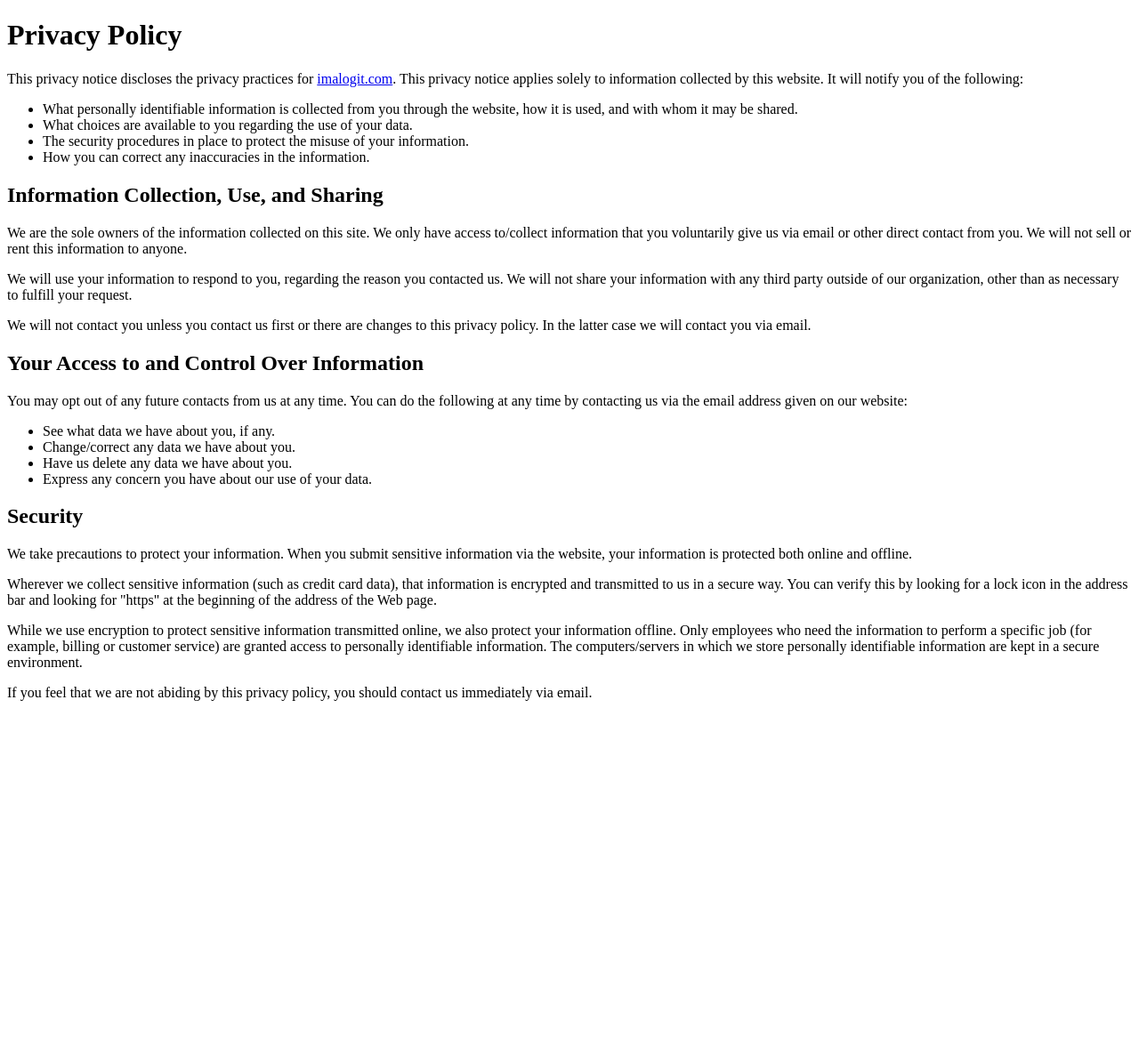
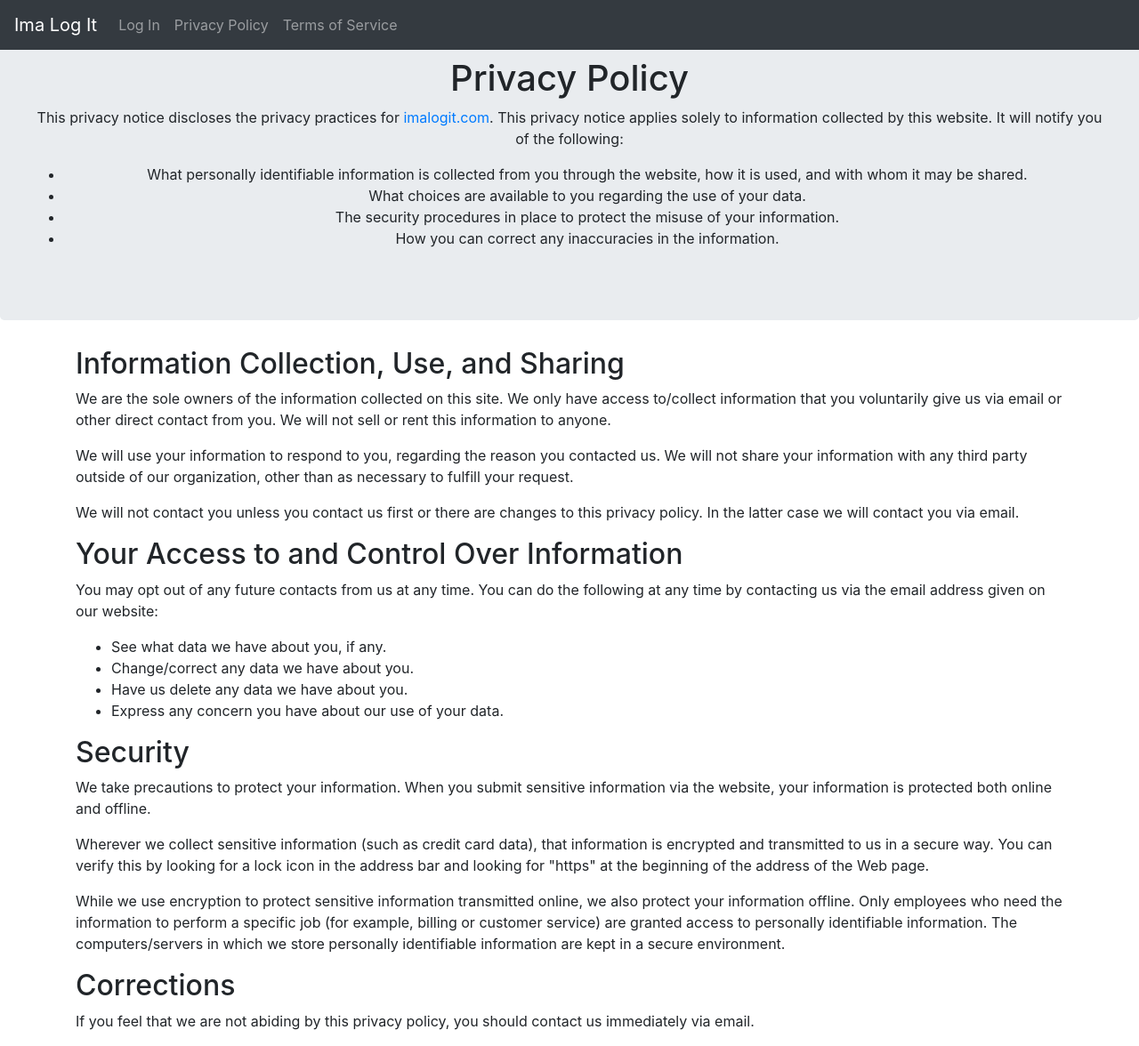
Before and after one commit to GeorgeHernandez/imalogit, a plain HTML site: page privacyPolicy.html in a window 1280 px wide. Shown: the whole page at 89% size. Before the commit the page ends 804 px from the top, so only its background shows below. Drawn offline with nearby package versions, Linux system fonts and the light colour scheme.

Commit message:
Basic Bootstrap in place.

```diff
--- a/privacyPolicy.html
+++ b/privacyPolicy.html
@@ -3,12 +3,20 @@
 <head>
   <meta charset="utf-8">
   <title>Privacy Policy</title>
+  <!-- favicon stuff: -->
   <link rel="apple-touch-icon" sizes="180x180" href="/apple-touch-icon.png">
   <link rel="icon" type="image/png" sizes="32x32" href="/favicon-32x32.png">
   <link rel="icon" type="image/png" sizes="16x16" href="/favicon-16x16.png">
   <link rel="manifest" href="/site.webmanifest">
+  <!-- Bootstrap stuff: -->
+  <meta name="viewport" content="width=device-width, initial-scale=1, shrink-to-fit=no">
+  <link rel="stylesheet" href="https://maxcdn.bootstrapcdn.com/bootstrap/4.4.1/css/bootstrap.min.css">
+  <script src="https://ajax.googleapis.com/ajax/libs/jquery/3.4.1/jquery.min.js"></script>
+  <script src="https://cdnjs.cloudflare.com/ajax/libs/popper.js/1.16.0/umd/popper.min.js"></script>
+  <script src="https://maxcdn.bootstrapcdn.com/bootstrap/4.4.1/js/bootstrap.min.js"></script>
 </head>
 <body>
+  <div class="jumbotron text-center" style="margin-bottom:0">
     <h1>Privacy Policy</h1>
 
     <p>This privacy notice discloses the privacy practices for <a href="https://imalogit.com">imalogit.com</a>. This privacy notice applies solely to information collected by this website. It will notify you of the following:</p>
@@ -19,7 +27,31 @@
       <li>The security procedures in place to protect the misuse of your information.</li>
       <li>How you can correct any inaccuracies in the information. </li>
     </ul>
+  </div>
 
+  <nav class="navbar navbar-expand-sm bg-dark navbar-dark fixed-top">
+    <a class="navbar-brand" href="index.html">Ima Log It</a>
+    <button class="navbar-toggler" type="button" data-toggle="collapse" data-target="#collapsibleNavbar">
+      <span class="navbar-toggler-icon"></span>
+    </button>
+    <div class="collapse navbar-collapse" id="collapsibleNavbar">
+      <ul class="navbar-nav">
+        <li class="nav-item">
+          <a class="nav-link" href="#">Log In</a>
+        </li>
+        <li class="nav-item">
+          <a class="nav-link" href="#">Privacy Policy</a>
+        </li>
+        <li class="nav-item">
+          <a class="nav-link" href="#">Terms of Service</a>
+        </li>
+      </ul>
+    </div>
+  </nav>
+
+  <div class="container" style="margin-top:30px">
+    <div class="row">
+      <div class="col">
         <h2>Information Collection, Use, and Sharing</h2>
 
         <p>We are the sole owners of the information collected on this site. We only have access to/collect information that you voluntarily give us via email or other direct contact from you. We will not sell or rent this information to anyone.</p>
@@ -27,7 +59,11 @@
         <p>We will use your information to respond to you, regarding the reason you contacted us. We will not share your information with any third party outside of our organization, other than as necessary to fulfill your request.</p>
 
         <p>We will not contact you unless you contact us first or there are changes to this privacy policy. In the latter case we will contact you via email.</p>
+      </div>
+    </div>
 
+    <div class="row">
+      <div class="col">
         <h2>Your Access to and Control Over Information</h2>
 
         <p>You may opt out of any future contacts from us at any time. You can do the following at any time by contacting us via the email address given on our website:</p>
@@ -38,14 +74,27 @@
           <li>Have us delete any data we have about you.</li>
           <li>Express any concern you have about our use of your data.</li>
         </ul>
+      </div>
+    </div>
 
+    <div class="row">
+      <div class="col">
         <h2>Security</h2>
         <p>We take precautions to protect your information. When you submit sensitive information via the website, your information is protected both online and offline.</p>
 
         <p>Wherever we collect sensitive information (such as credit card data), that information is encrypted and transmitted to us in a secure way. You can verify this by looking for a lock icon in the address bar and looking for "https" at the beginning of the address of the Web page.</p>
 
         <p>While we use encryption to protect sensitive information transmitted online, we also protect your information offline. Only employees who need the information to perform a specific job (for example, billing or customer service) are granted access to personally identifiable information. The computers/servers in which we store personally identifiable information are kept in a secure environment.</p>
+      </div>
+    </div>
+
+    <div class="row">
+      <div class="col">
+        <h2>Corrections</h2>
 
         <p>If you feel that we are not abiding by this privacy policy, you should contact us immediately via email.</p>
+      </div>
+    </div>
+  </div>
 </body>
 </html>
```
Also changed, not shown: index.html (+31 -2 lines). Lines whose indentation alone changed are shown as unchanged.
